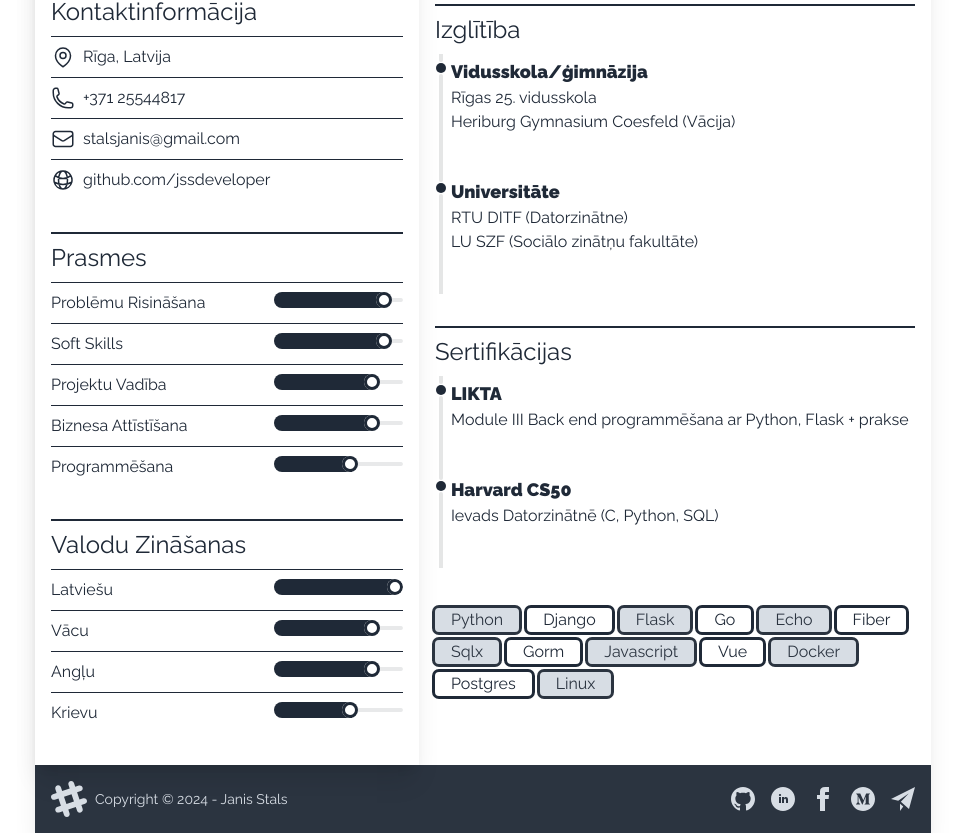
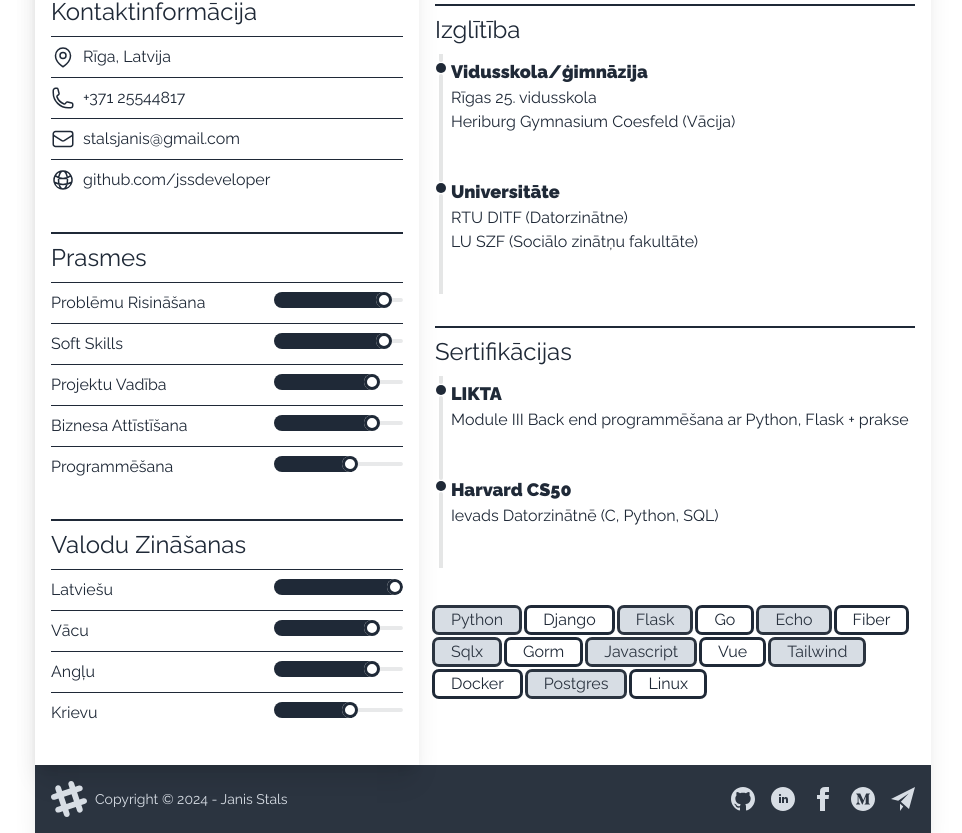
Before and after one commit to jssdeveloper/cv_vue, a Vue app: page / in a window 1280 px wide. Shown: the part 610-1443 px from the top of the page, without its empty margins (157-1119 px from the left). Built offline with nearby package versions, Linux system fonts and the light colour scheme; a web font is replaced by a local one.

Commit message:
Update MetricsRight.vue

```diff
--- a/src/components/MetricsRight.vue
+++ b/src/components/MetricsRight.vue
@@ -171,7 +171,7 @@
 
 <script setup>
 import { ref } from 'vue';
-const technologies = ref(["Python", "Django", "Flask", "Go", "Echo", "Fiber", "Sqlx", "Gorm", "Javascript", "Vue", "Docker", "Postgres", "Linux"])
+const technologies = ref(["Python", "Django", "Flask", "Go", "Echo", "Fiber", "Sqlx", "Gorm", "Javascript", "Vue", "Tailwind","Docker", "Postgres", "Linux"])
 import { useMetricsRight } from "@/store/metricsrightstore"
 import { useTranslationStore } from "@/store/translations"
 const metrics = useMetricsRight()
```
